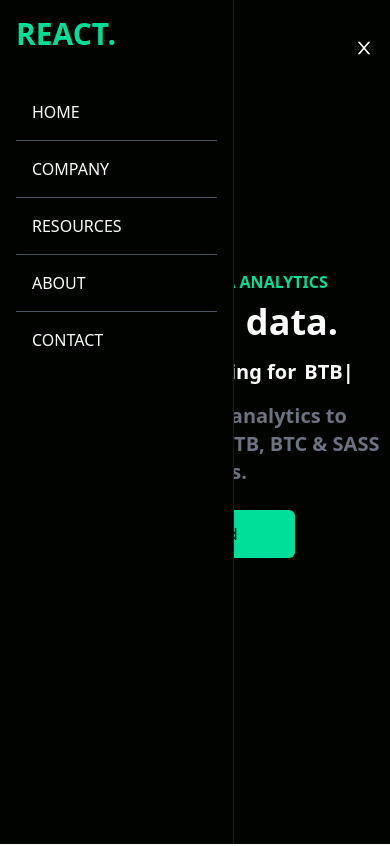
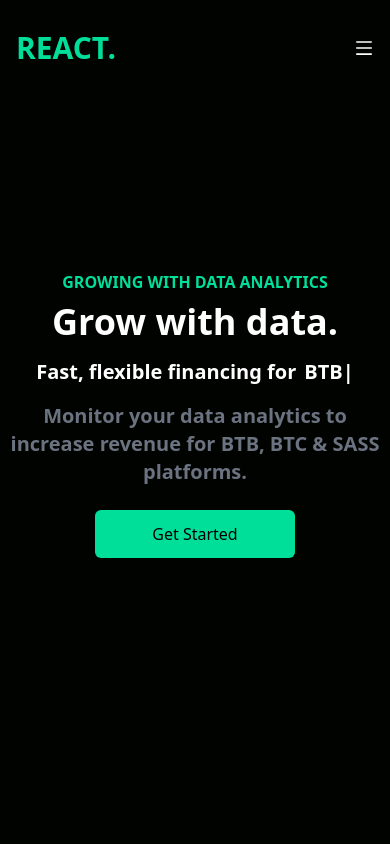
Before and after one commit to Sudeep-Poojary/Data-Finance-App, a React (Create React App) app: page / in a window 390 px wide. Shown: the top 846 px of the page. Built offline with nearby package versions, Linux system fonts and the light colour scheme.

Commit message:
fix: Fixed bugs in the responsivness of Navbar

```diff
--- a/src/components/Navbar.jsx
+++ b/src/components/Navbar.jsx
@@ -21,12 +21,12 @@ const Navbar = () => {
       </ul>
 
       <div onClick={handleNav} className="block md:hidden">
-        {!nav ? <AiOutlineClose size={20} /> : <AiOutlineMenu size={20} />}
+        {nav ? <AiOutlineClose size={20} /> : <AiOutlineMenu size={20} />}
       </div>
 
       <div
         className={
-          !nav
+          nav
             ? "fixed left-0 top-0 w-[60%] h-full border-r border-r-gray-900 bg-[#000300] ease-in-out duration-500"
             : "fixed left-[-100%]"
         }
```
